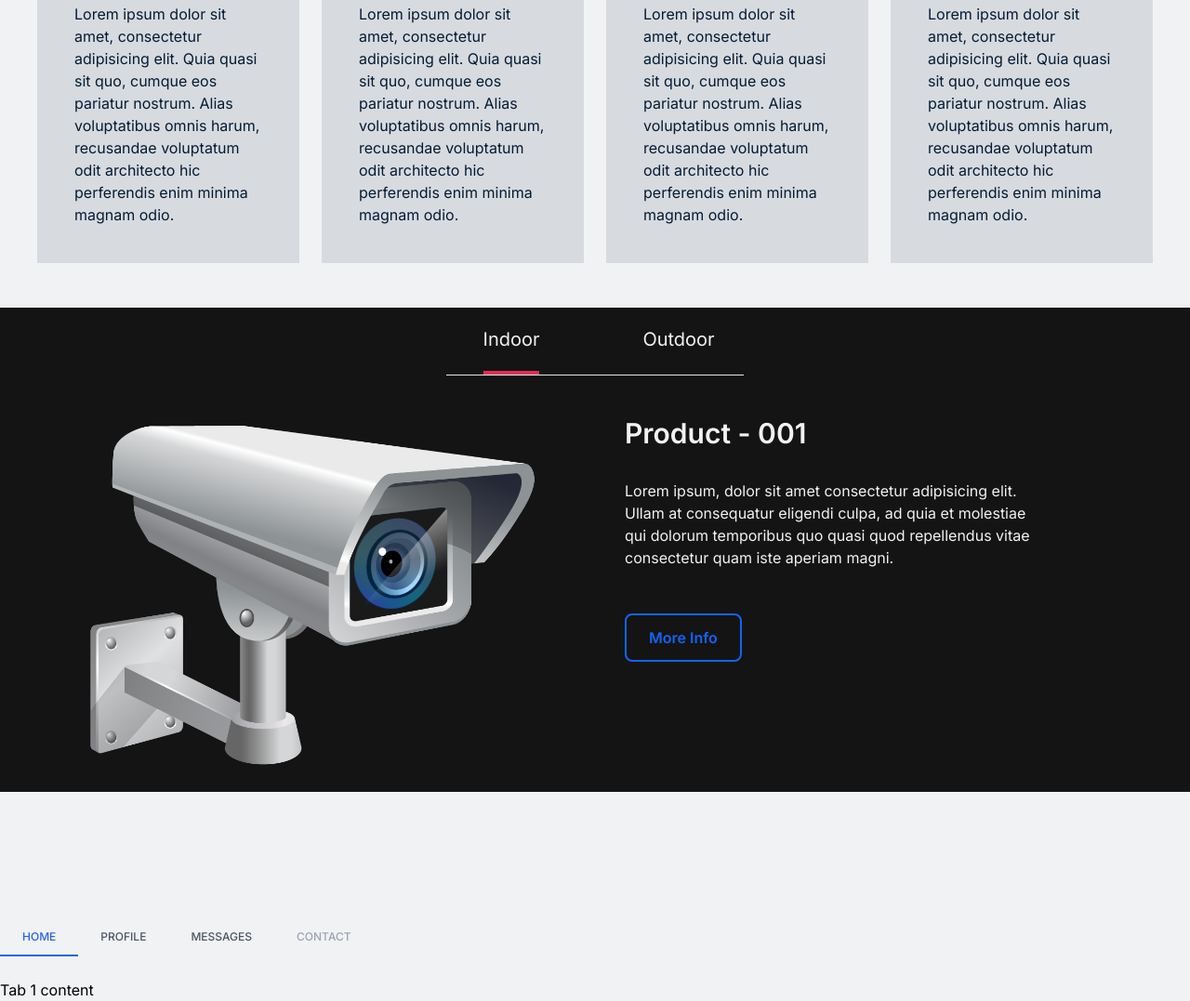
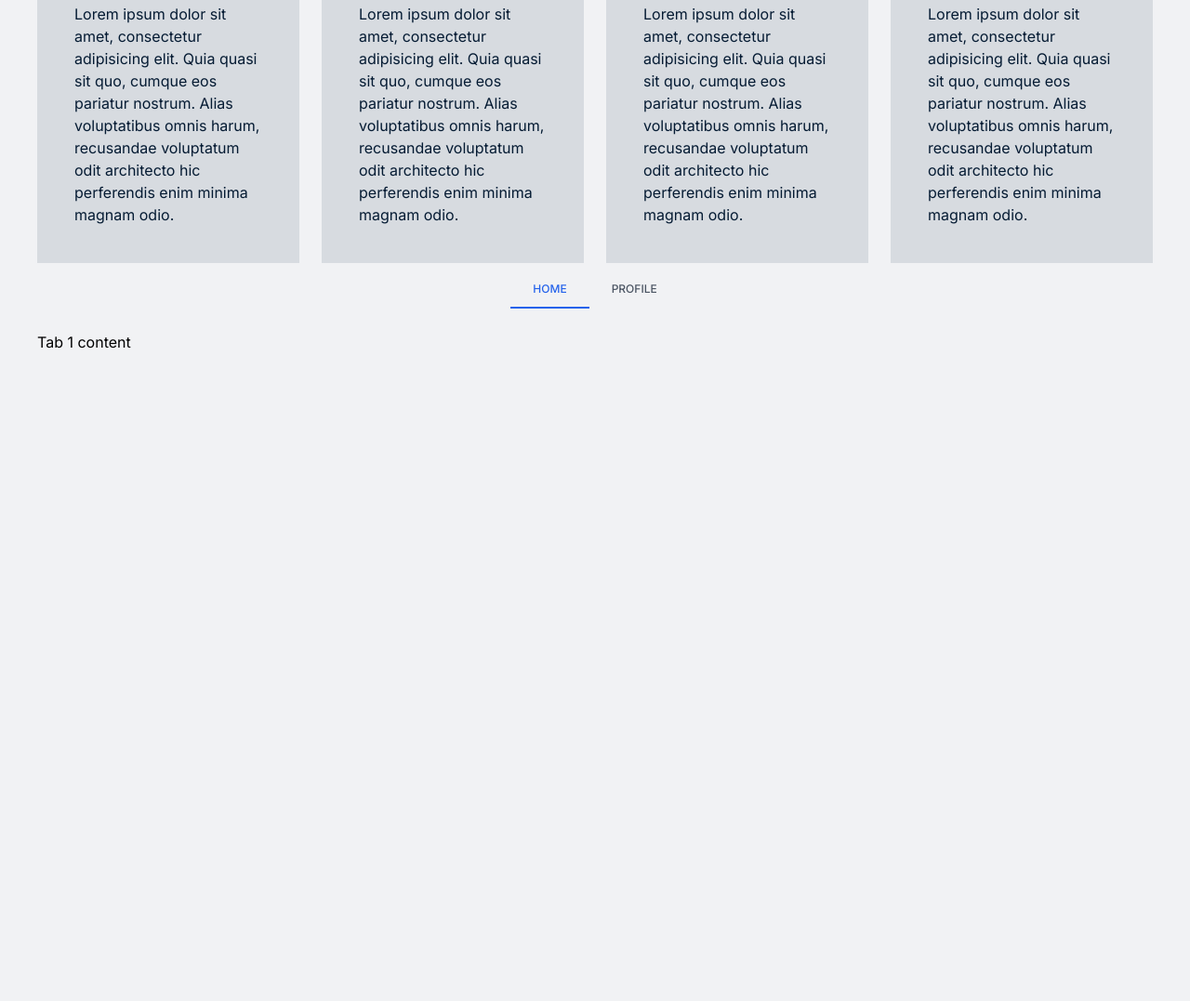
Before and after one commit to ggcldev/Dtectr-v2, a website: page src/index.html in a window 1280 px wide. Shown: the part 1473-2550 px from the top of the page at 93% size. After the commit the page ends 1853 px from the top, so only its background shows below. Drawn offline with nearby package versions, Linux system fonts and the light colour scheme; a web font is replaced by a local one.

```diff
--- a/src/index.html
+++ b/src/index.html
@@ -338,115 +338,11 @@
 				<!-- end of feature container -->
 			</section>
 
-			<!-- Product Section -->
-			<section id="product-section" class="bg-primaryDark">
-				<!-- Tabs/Panels Container -->
-				<div class="container relative mx-auto my-6 mb-32 mt-12 px-6">
-					<div class="bg-tabs"></div>
-					<!-- Tabs Flex Container -->
-					<div
-						class="flex flex-col text-xl justify-center max-w-xs mx-auto mb-6 border-b md:space-x-10 md:flex-row">
-						<!-- Tab 1 -->
-						<div
-							class="flex justify-center text-center cursor-pointer text-greyLight border-b md:border-b-0 hover:text-softRed md:w-1/2 tab"
-							data-target="panel-1">
-							<div
-								class="py-5 border-b-4 border-secondaryColor"
-								data-target="panel-1">
-								Indoor
-							</div>
-						</div>
-
-						<!-- Tab 2 -->
-						<div
-							class="flex justify-center text-center cursor-pointer text-greyLight border-b md:border-b-0 hover:text-softRed md:w-1/2 tab"
-							data-target="panel-2">
-							<div class="py-5" data-target="panel-2">
-								Outdoor
-							</div>
-						</div>
-					</div>
-
-					<!-- Tab Panels -->
-					<div id="panels" class="container mx-auto">
-						<!-- Panel 1 -->
-						<div
-							class="flex flex-col py-5 md:flex-row md:space-x-16 panel panel-1">
-							<!-- Panel Image -->
-							<div class="flex justify-center md:w-1/2">
-								<img
-									src="../dist/img/product-feature-1.png"
-									alt=""
-									class="object-contain max-h-96 relative z-10" />
-							</div>
-							<!-- Panel Content -->
-							<div
-								class="flex flex-col space-y-8 text-greyLight md:w-1/2">
-								<h3
-									class="mt-32 text-3xl font-semibold text-center md:mt-0 md:text-left">
-									Product - 001
-								</h3>
-								<p
-									class="max-w-md text-center text-grayishBlue md:text-left">
-									Lorem ipsum, dolor sit amet consectetur
-									adipisicing elit. Ullam at consequatur
-									eligendi culpa, ad quia et molestiae qui
-									dolorum temporibus quo quasi quod
-									repellendus vitae consectetur quam iste
-									aperiam magni.
-								</p>
-								<div class="mx-auto md:mx-0">
-									<a
-										href="#"
-										class="px-6 py-3 mt-4 font-semibold border-2 text-primaryColor border-primaryColor rounded-lg md:inline-flex bg-primaryDark hover:bg-primaryColor hover:text-greyLight hover:border-primaryColor hover:border-2"
-										>More Info</a
-									>
-								</div>
-							</div>
-						</div>
-
-						<!-- Panel 2 -->
-						<div
-							class="flex flex-col hidden py-5 md:flex-row md:space-x-7 panel panel-2">
-							<!-- Panel Image -->
-							<div class="flex justify-center md:w-1/2">
-								<img
-									src="../dist/img/product-feature-2.png"
-									alt=""
-									class="object-contain max-h-96 relative z-10" />
-							</div>
-							<!-- Panel Content -->
-							<div
-								class="flex flex-col text-greyLight space-y-8 md:w-1/2">
-								<h3
-									class="mt-14 text-3xl font-semibold text-center md:mt-0 md:text-left">
-									Product - 002
-								</h3>
-								<p
-									class="max-w-md text-center text-grayishBlue md:text-left">
-									Lorem ipsum dolor sit amet consectetur
-									adipisicing elit. In, veniam ex accusantium
-									minus eius voluptatum laborum beatae quidem
-									porro necessitatibus odio est velit odit
-									cupiditate, nulla assumenda placeat.
-									Molestias, in!
-								</p>
-								<div class="mx-auto md:mx-0">
-									<a
-										href="#"
-										class="px-6 py-3 mt-4 font-semibold border-2 text-primaryColor border-primaryColor rounded-lg md:inline-flex bg-primaryDark hover:bg-primaryColor hover:text-greyLight hover:border-primaryColor hover:border-2"
-										>More Info</a
-									>
-								</div>
-							</div>
-						</div>
-					</div>
-				</div>
-			</section>
-
 			<section>
+				<div class="container mx-auto">
+					<!-- Tab Navigation -->
 					<ul
-					class="nav nav-tabs flex flex-col md:flex-row flex-wrap list-none border-b-0 pl-0 mb-4"
+						class="nav nav-tabs flex flex-col justify-center md:flex-row list-none border-b-0 pl-0 mb-4"
 						id="tabs-tab"
 						role="tablist">
 						<li class="nav-item" role="presentation">
@@ -462,6 +358,7 @@
 								>Home</a
 							>
 						</li>
+
 						<li class="nav-item" role="presentation">
 							<a
 								href="#tabs-profile"
@@ -475,33 +372,8 @@
 								>Profile</a
 							>
 						</li>
-					<li class="nav-item" role="presentation">
-						<a
-							href="#tabs-messages"
-							class="nav-link block font-medium text-xs leading-tight uppercase border-x-0 border-t-0 border-b-2 border-transparent px-6 py-3 my-2 hover:border-transparent hover:bg-gray-100 focus:border-transparent"
-							id="tabs-messages-tab"
-							data-bs-toggle="pill"
-							data-bs-target="#tabs-messages"
-							role="tab"
-							aria-controls="tabs-messages"
-							aria-selected="false"
-							>Messages</a
-						>
-					</li>
-					<li class="nav-item" role="presentation">
-						<a
-							href="#tabs-contact"
-							class="nav-link disabled pointer-events-none block font-medium text-xs leading-tight uppercase border-x-0 border-t-0 border-b-2 border-transparent px-6 py-3 my-2 hover:border-transparent hover:bg-gray-100 focus:border-transparent"
-							id="tabs-contact-tab"
-							data-bs-toggle="pill"
-							data-bs-target="#tabs-contact"
-							role="tab"
-							aria-controls="tabs-contact"
-							aria-selected="false"
-							>Contact</a
-						>
-					</li>
 					</ul>
+					<!-- Tab Content -->
 					<div class="tab-content" id="tabs-tabContent">
 						<div
 							class="tab-pane fade show active"
@@ -532,6 +404,9 @@
 							Tab 4 content
 						</div>
 					</div>
+					<!-- End of tab content -->
+				</div>
+				<!-- End of container -->
 			</section>
 		</main>
 
```
Lines whose indentation alone changed are shown as unchanged.
